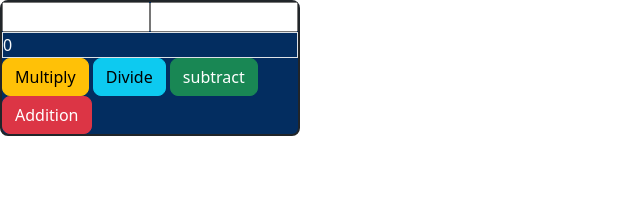
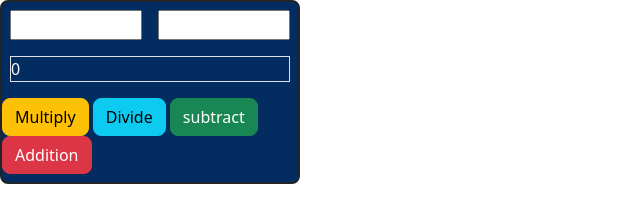
Before and after one commit to ibrawhim/mini-calculator, a plain HTML site: page index.html in a window 1280 px wide. Shown: the whole page, without its empty margins (0-640 px from the left). Drawn offline with Linux system fonts and the light colour scheme.

Commit message:
small repsonsive

```diff
--- a/index.html
+++ b/index.html
@@ -12,19 +12,23 @@
         width: 300px;
         background-color: #032d60;
         margin: 10px;
+        display: flex;
+        flex-direction: column;
+        justify-content: center;
+        align-content: center;
        }
     </style>
 </head>
 <body>
-<div class="main rounded-3 m-sm-0 w-sm-25%">
+<div class="main rounded-3 m-sm-0 p-sm-0">
 <div class="d-flex">
-    <input type="text" id="first" class="w-50 w-sm-25">
-    <input type="text" id="second" class="w-50 w-sm-25">
+    <input type="text" id="first" class="w-50 m-2 w-sm-25">
+    <input type="text" id="second" class="w-50 m-2 w-sm-25">
 </div>
-<div id="result" class="border text-light">
+<div id="result" class="border m-2 text-light">
 0
 </div>
-<div>
+<div class="my-2">
 <button class="btn rounded-3 btn-warning"  onclick="multiply()">Multiply</button>
 <button class="btn rounded-3 btn-info" onclick="divide()">Divide</button>
 <button class="btn rounded-3 btn-success"  onclick="subtract()">subtract</button>
```
